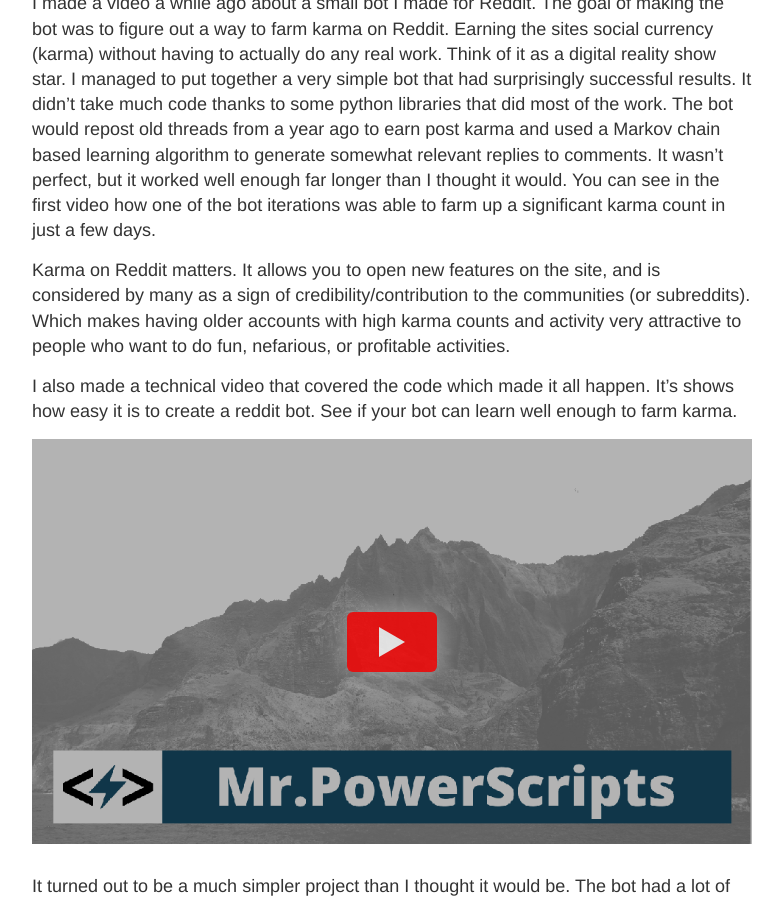
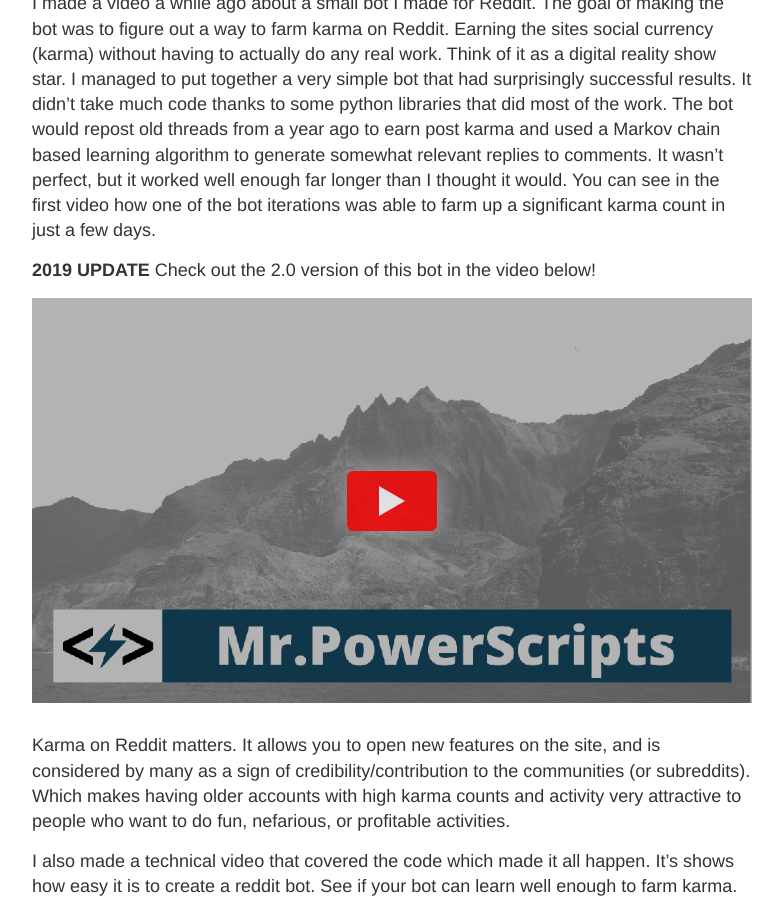
Before and after one commit to MrPowerScripts/MrPowerScripts.com, a Jekyll site: the page built from _posts/2018-09-04-create-a-reddit-bot-to-farm-karma.md, in a window 1280 px wide and 900 px high, scrolled down 831 px. Shown: the whole window, without its empty margins (248-1031 px from the left). Built offline with Jekyll 4.4.1, drawn with Linux system fonts in a browser that asks for light colours.

Commit message:
update reddit bot

```diff
--- a/_posts/2018-09-04-create-a-reddit-bot-to-farm-karma.md
+++ b/_posts/2018-09-04-create-a-reddit-bot-to-farm-karma.md
@@ -7,6 +7,9 @@
 ---
 
 {% include youtubePlayer.html id="8DrOERA5FGc" %} I made a video a while ago about a small bot I made for Reddit. The goal of making the bot was to figure out a way to farm karma on Reddit. Earning the sites social currency (karma) without having to actually do any real work. Think of it as a digital reality show star. I managed to put together a very simple bot that had surprisingly successful results. It didn't take much code thanks to some python libraries that did most of the work. The bot would repost old threads from a year ago to earn post karma and used a Markov chain based learning algorithm to generate somewhat relevant replies to comments. It wasn't perfect, but it worked well enough far longer than I thought it would. You can see in the first video how one of the bot iterations was able to farm up a significant karma count in just a few days.
+
+**2019 UPDATE** Check out the 2.0 version of this bot in the video below!
+{% include youtubePlayer.html id="CCMGHepPBso" %}
 
 Karma on Reddit matters. It allows you to open new features on the site, and is considered by many as a sign of credibility/contribution to the communities (or subreddits). Which makes having older accounts with high karma counts and activity very attractive to people who want to do fun, nefarious, or profitable activities.
 
```
